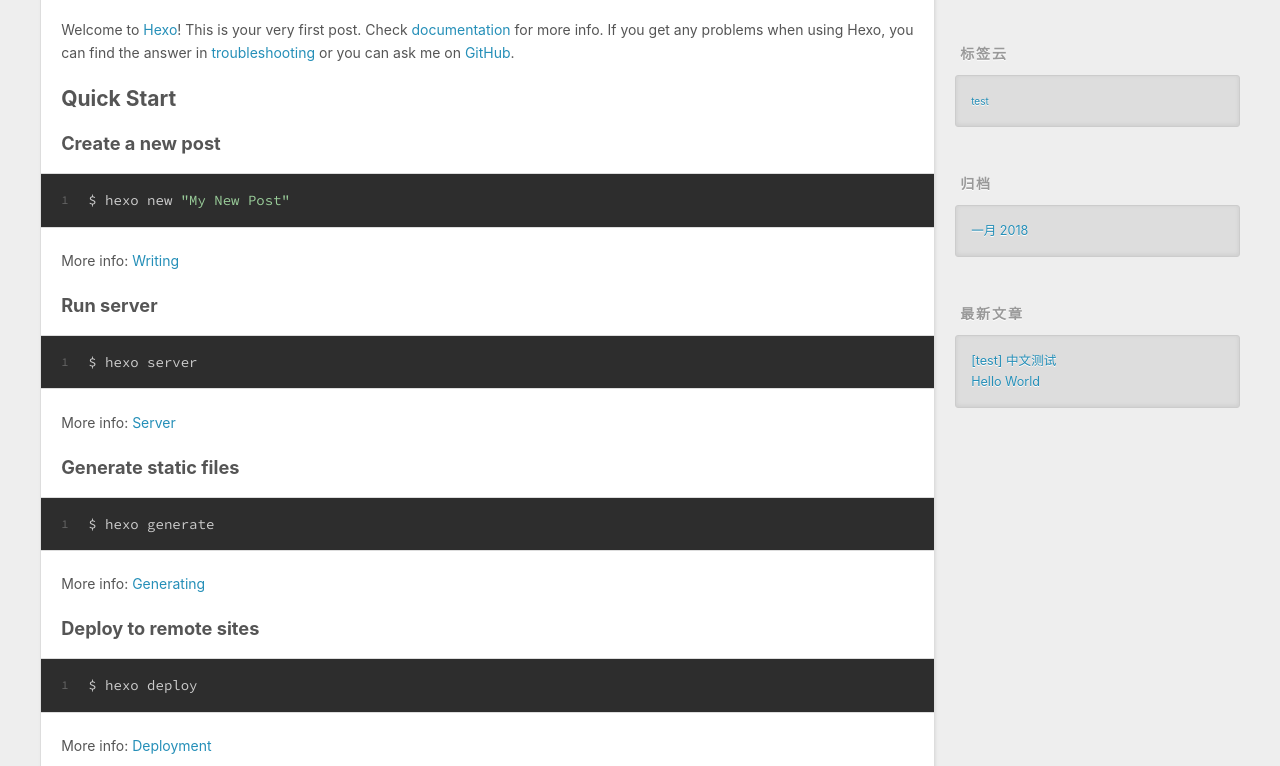
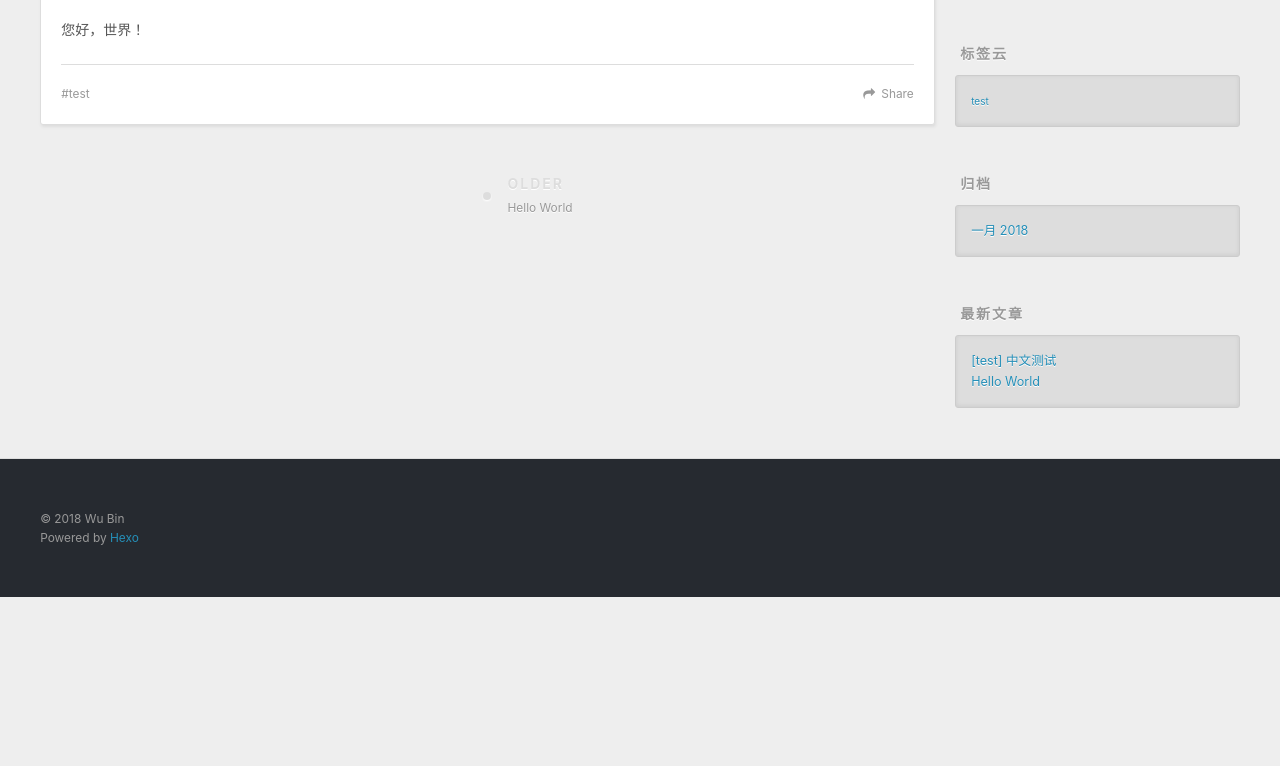
Before and after one commit to sepwu/myblog, a plain HTML site: page 2018/01/02/test-中文测试/index.html in a window 1280 px wide. Shown: the part 434-1200 px from the top of the page. After the commit the page ends 1031 px from the top, so only its background shows below. Drawn offline with nearby package versions, Linux system fonts and the light colour scheme.

Commit message:
Site updated: 2018-01-03 16:29:07

```diff
--- a/2018/01/02/test-中文测试/index.html
+++ b/2018/01/02/test-中文测试/index.html
@@ -7,18 +7,18 @@
 
   <title>[test] 中文测试 | MyBlog</title>
   <meta name="viewport" content="width=device-width, initial-scale=1, maximum-scale=1">
-  <meta name="description" content="Welcome to Hexo! This is your very first post. Check documentation for more info. If you get any problems when using Hexo, you can find the answer in troubleshooting or you can ask me on GitHub. Quick">
+  <meta name="description" content="您好，世界！">
 <meta name="keywords" content="test">
 <meta property="og:type" content="article">
 <meta property="og:title" content="[test] 中文测试">
 <meta property="og:url" content="http://localhost:4000/2018/01/02/test-中文测试/index.html">
 <meta property="og:site_name" content="MyBlog">
-<meta property="og:description" content="Welcome to Hexo! This is your very first post. Check documentation for more info. If you get any problems when using Hexo, you can find the answer in troubleshooting or you can ask me on GitHub. Quick">
+<meta property="og:description" content="您好，世界！">
 <meta property="og:locale" content="zh-CN">
-<meta property="og:updated_time" content="2018-01-03T07:04:55.584Z">
+<meta property="og:updated_time" content="2018-01-03T08:28:49.042Z">
 <meta name="twitter:card" content="summary">
 <meta name="twitter:title" content="[test] 中文测试">
-<meta name="twitter:description" content="Welcome to Hexo! This is your very first post. Check documentation for more info. If you get any problems when using Hexo, you can find the answer in troubleshooting or you can ask me on GitHub. Quick">
+<meta name="twitter:description" content="您好，世界！">
 
     <link rel="alternate" href="/atom.xml" title="MyBlog" type="application/atom+xml">
 
@@ -87,20 +87,12 @@
 
     <div class="article-entry" itemprop="articleBody">
 
-        <p>Welcome to <a href="https://hexo.io/" target="_blank" rel="noopener">Hexo</a>! This is your very first post. Check <a href="https://hexo.io/docs/" target="_blank" rel="noopener">documentation</a> for more info. If you get any problems when using Hexo, you can find the answer in <a href="https://hexo.io/docs/troubleshooting.html" target="_blank" rel="noopener">troubleshooting</a> or you can ask me on <a href="https://github.com/hexojs/hexo/issues" target="_blank" rel="noopener">GitHub</a>.</p>
-<h2 id="Quick-Start"><a href="#Quick-Start" class="headerlink" title="Quick Start"></a>Quick Start</h2><h3 id="Create-a-new-post"><a href="#Create-a-new-post" class="headerlink" title="Create a new post"></a>Create a new post</h3><figure class="highlight bash"><table><tr><td class="gutter"><pre><span class="line">1</span><br></pre></td><td class="code"><pre><span class="line">$ hexo new <span class="string">"My New Post"</span></span><br></pre></td></tr></table></figure>
-<p>More info: <a href="https://hexo.io/docs/writing.html" target="_blank" rel="noopener">Writing</a></p>
-<h3 id="Run-server"><a href="#Run-server" class="headerlink" title="Run server"></a>Run server</h3><figure class="highlight bash"><table><tr><td class="gutter"><pre><span class="line">1</span><br></pre></td><td class="code"><pre><span class="line">$ hexo server</span><br></pre></td></tr></table></figure>
-<p>More info: <a href="https://hexo.io/docs/server.html" target="_blank" rel="noopener">Server</a></p>
-<h3 id="Generate-static-files"><a href="#Generate-static-files" class="headerlink" title="Generate static files"></a>Generate static files</h3><figure class="highlight bash"><table><tr><td class="gutter"><pre><span class="line">1</span><br></pre></td><td class="code"><pre><span class="line">$ hexo generate</span><br></pre></td></tr></table></figure>
-<p>More info: <a href="https://hexo.io/docs/generating.html" target="_blank" rel="noopener">Generating</a></p>
-<h3 id="Deploy-to-remote-sites"><a href="#Deploy-to-remote-sites" class="headerlink" title="Deploy to remote sites"></a>Deploy to remote sites</h3><figure class="highlight bash"><table><tr><td class="gutter"><pre><span class="line">1</span><br></pre></td><td class="code"><pre><span class="line">$ hexo deploy</span><br></pre></td></tr></table></figure>
-<p>More info: <a href="https://hexo.io/docs/deployment.html" target="_blank" rel="noopener">Deployment</a></p>
+        <p>您好，世界！</p>
 
 
     </div>
     <footer class="article-footer">
-      <a data-url="http://localhost:4000/2018/01/02/test-中文测试/" data-id="cjbys6tof0001lsk1cdzt21m0" class="article-share-link">Share</a>
+      <a data-url="http://localhost:4000/2018/01/02/test-中文测试/" data-id="cjbysx3g6000184k1zeh30t6k" class="article-share-link">Share</a>
 
 
   <ul class="article-tag-list"><li class="article-tag-list-item"><a class="article-tag-list-link" href="/tags/test/">test</a></li></ul>
```
Also changed, not shown: 2018/01/01/hello-world/index.html (+1 -1 lines), index.html (+3 -11 lines).
